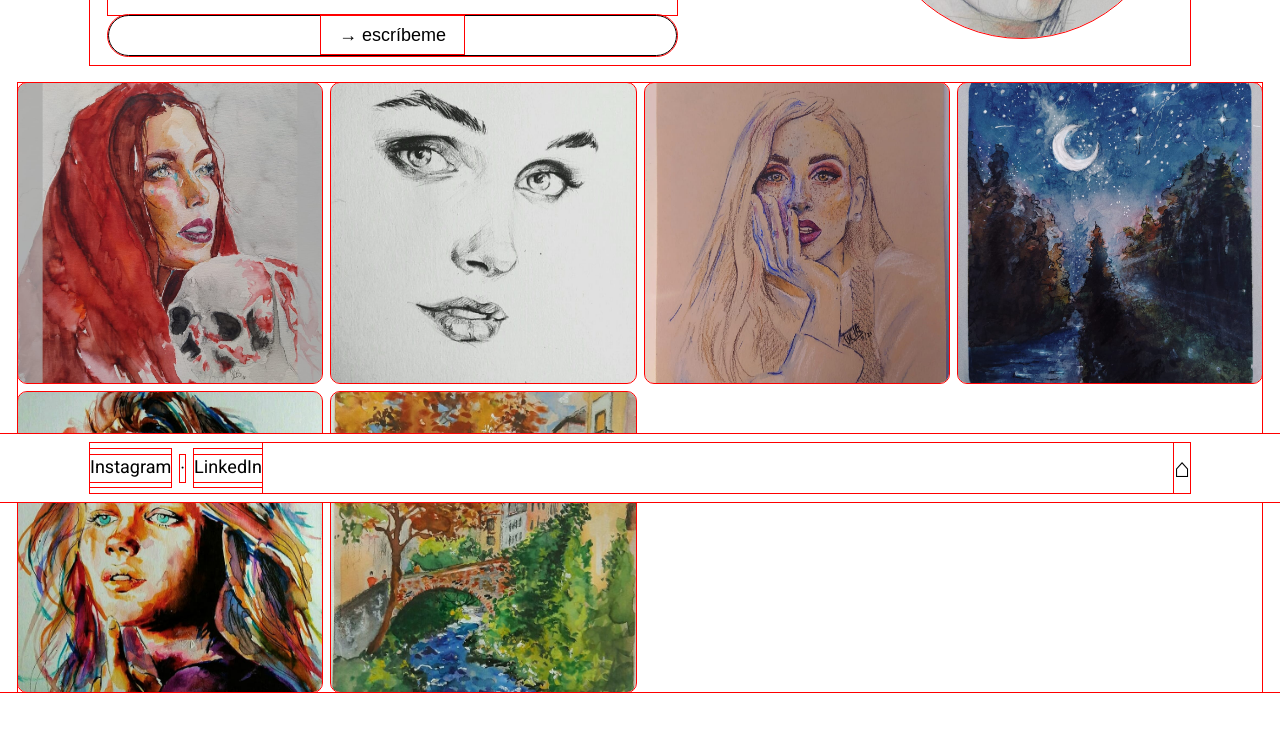
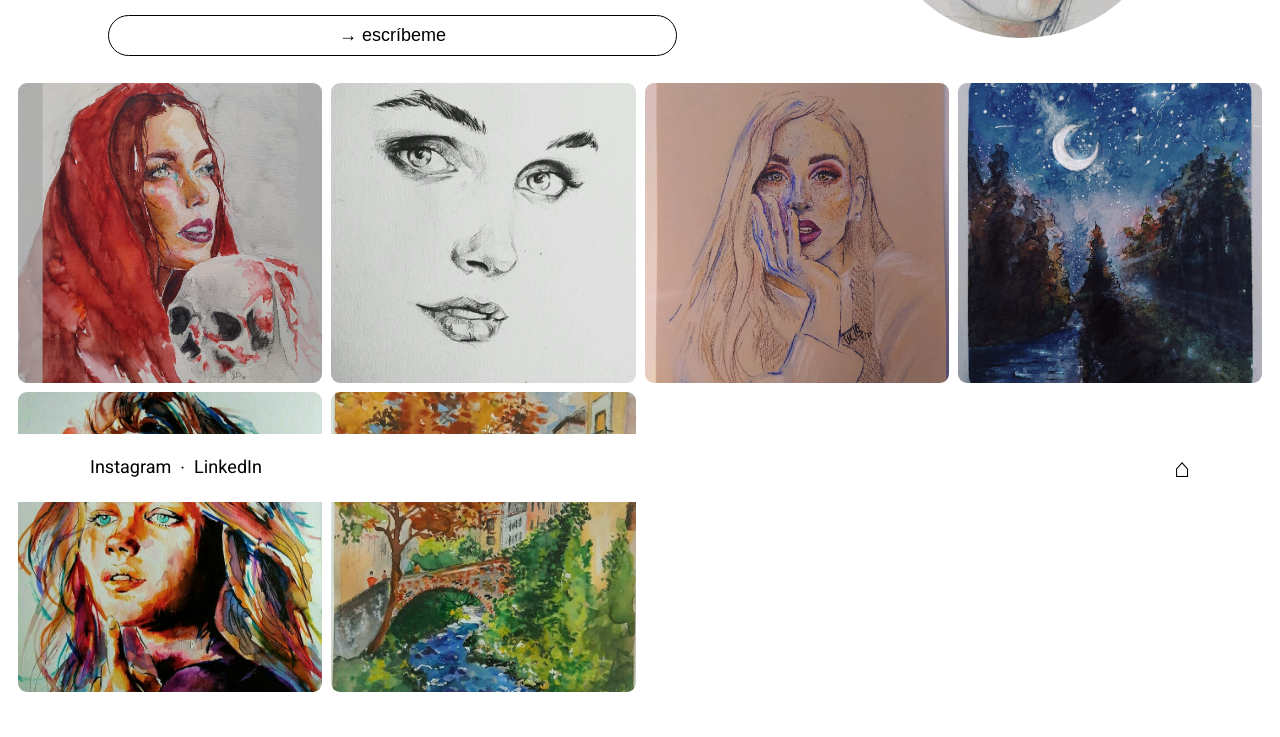
Before and after one commit to marialemon/illustrator-portfolio-web, a plain HTML site: page index.html in a window 1280 px wide. Shown: the part 298-1035 px from the top of the page. Drawn offline with Linux system fonts and the light colour scheme; files whose address does not match are found by name.

Commit message:
comment outline

```diff
--- a/css/style.css
+++ b/css/style.css
@@ -7,7 +7,7 @@
   list-style: none;
   text-decoration: none;
   font-weight: 400;
-  outline: thin solid red;
+/*  outline: thin solid red; */
 }
 
 :root {
```
